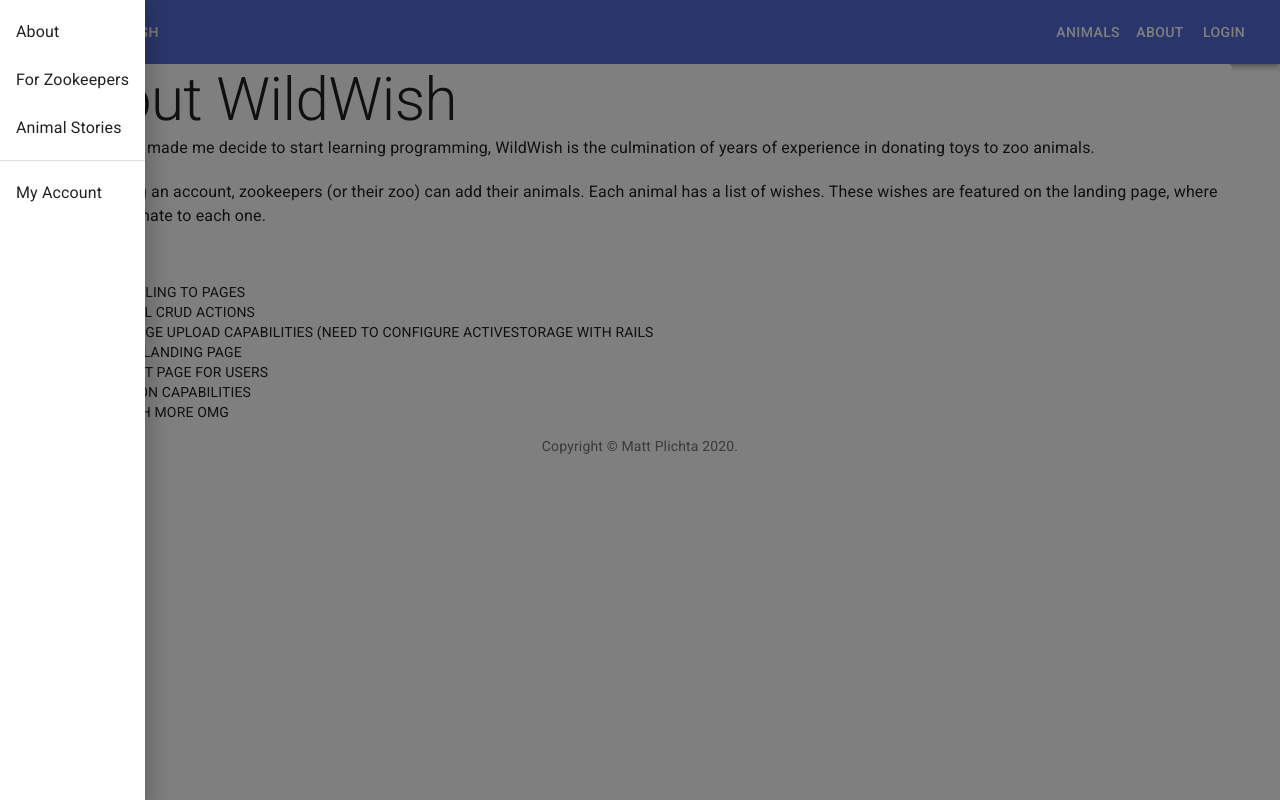
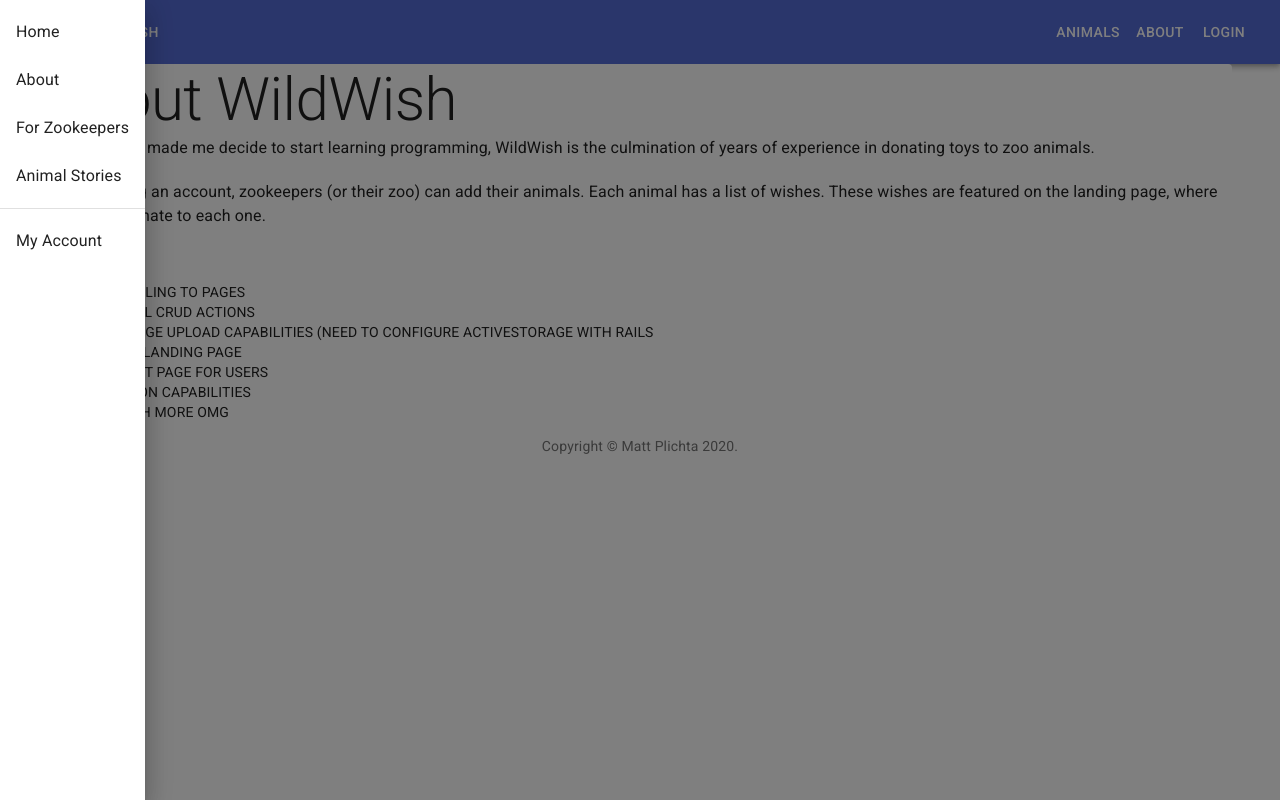
Before and after one commit to wolfmathias/wildwish-react-mui, a React (Create React App) app: page /about in a window 1280 px wide. Both pictures are taken after a click on the button "menu". Built offline with nearby package versions, Linux system fonts and the light colour scheme; no server answers.

Commit message:
update drawer contents

```diff
--- a/src/components/NavBar.js
+++ b/src/components/NavBar.js
@@ -66,12 +66,23 @@ export default function NavBar() {
       onKeyDown={toggleDrawer(anchor, false)}
     >
       <List>
-        {['About', 'For Zookeepers', 'Animal Stories'].map((text, index) => (
-          <ListItem button key={text}>
-            {/* <ListItemIcon>{index % 2 === 0 ? <InboxIcon /> : <MailIcon />}</ListItemIcon> */}
-            <ListItemText primary={text} />
-          </ListItem>
-        ))}
+
+        <ListItem button component={NavLink} to="/">
+          <ListItemText primary='Home' />
+        </ListItem>
+
+        <ListItem button component={NavLink} to="/about">
+          <ListItemText primary='About' />
+        </ListItem>
+
+        <ListItem button component={NavLink} to="/about">
+          <ListItemText primary='For Zookeepers' />
+        </ListItem>
+
+        <ListItem button component={NavLink} to="/about">
+          <ListItemText primary='Animal Stories' />
+        </ListItem>
+
       </List>
       <Divider />
       <List>
```
